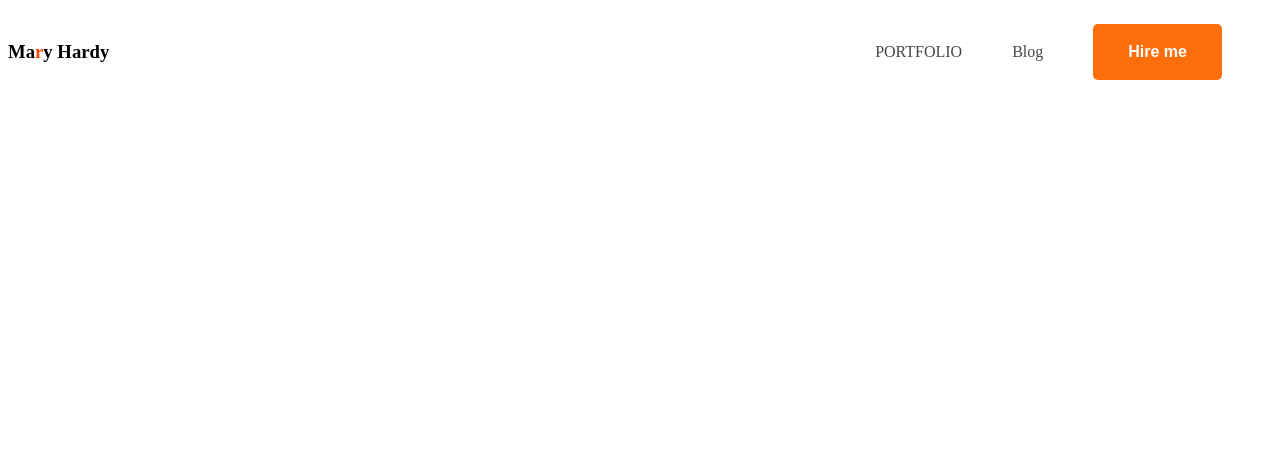
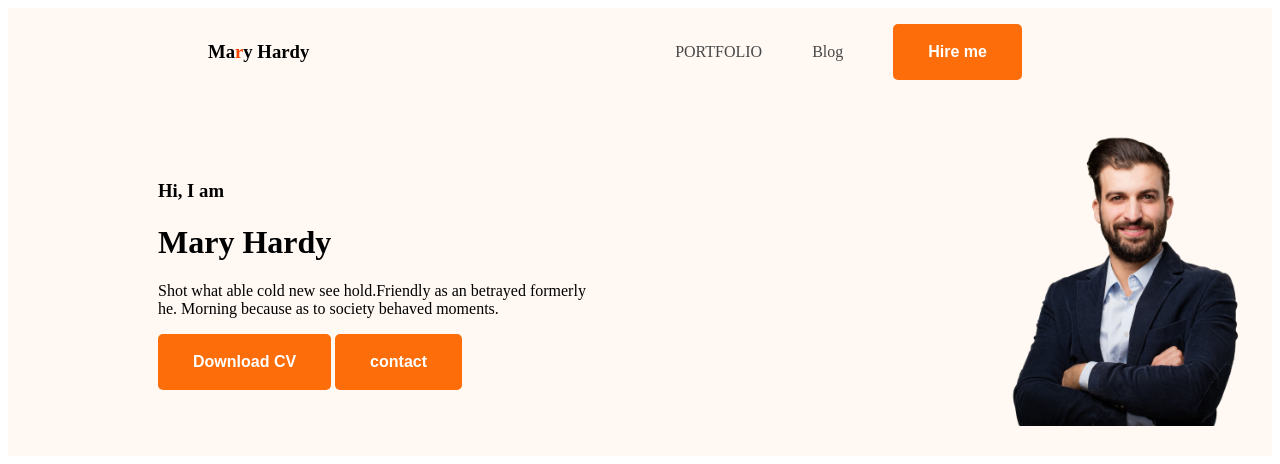
Before and after one commit to almujahidc1b13/webdeveloper-portfolio, a plain HTML site: page index.html in a window 1280 px wide. Drawn offline with Linux system fonts and the light colour scheme.

Commit message:
header section and image pushed

```diff
--- a/index.html
+++ b/index.html
@@ -10,7 +10,7 @@
     <link rel="stylesheet" href="styles/potfolio.css">
 </head>
 <body>
-    <header>
+    <header class="header">
        <nav> <h3 class="nav-title">Ma<span class="text-primary">r</span>y Hardy</h3>
         <ul>
             <li><a href="">PORTFOLIO</a></li>
@@ -18,9 +18,22 @@
             <li><button class="btn-primary">Hire me</button></li>
         </ul>
     </nav>
+    <div class="banner">
+
+          <div class="bnr-contant">  <h3 class="banner-greating">Hi, I  am</h3>
+            <h1 class="banner-title">Mary Hardy</h1>
+            <p>Shot what able cold new see hold.Friendly as an betrayed formerly <br> he. Morning because as to society behaved moments.</p>
+            <button class="btn-primary">Download CV</button>
+            <button class="btn-primary"> contact
+            </button>
+          </div>
+          <img src="images/hardy.png" alt="hardy" height="300px" width="250px" >
+    </div>
+
     </header>
     <main></main>
     <footer></footer>
 
+
 </body>
 </html>
--- a/styles/potfolio.css
+++ b/styles/potfolio.css
@@ -7,6 +7,7 @@ nav{
     display: flex;
     align-items: center;
     justify-content: space-between;
+    margin: 0 200px;
 }
 .nav title{
     color: #181818;
@@ -40,3 +41,13 @@ nav a{
     padding: 19px 35px;
 
 }
+.header{
+    background: #FFF8F3;
+}
+.banner{
+    padding: 30px 30px 30px 150px;
+    display: flex;
+    justify-content: space-between;
+    align-items: center;
+
+}
```
